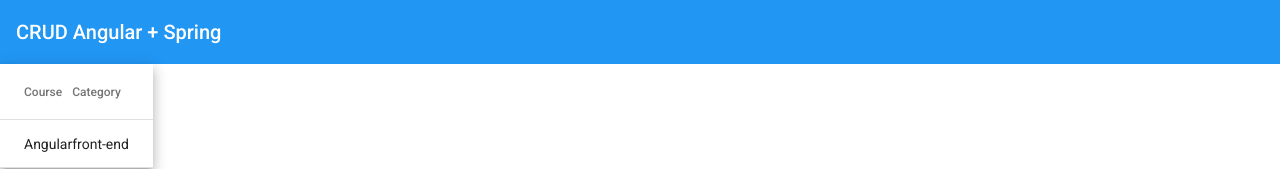
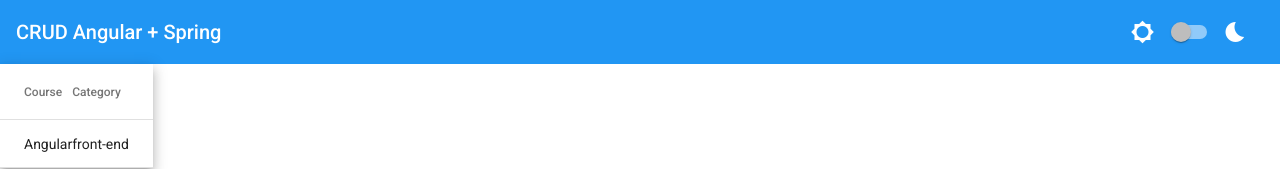
Before and after one commit to tchfer/crud-angular-spring, an Angular app in the folder crud-angular/: page /courses in a window 1280 px wide. Shown: the top 169 px of the page. Built offline with nearby package versions, Linux system fonts and the light colour scheme.

Commit message:
add dark mode

```diff
--- a/crud-angular/src/app/app.component.html
+++ b/crud-angular/src/app/app.component.html
@@ -1,4 +1,9 @@
 <mat-toolbar color="primary">
   <span>CRUD Angular + Spring</span>
+  <div class="toggle dark-mode">
+    <mat-icon class="mat-18"> brightness_5 </mat-icon>
+    <mat-slide-toggle [formControl]="toggleControl"> </mat-slide-toggle>
+    <mat-icon class="mat-18"> bedtime </mat-icon>
+  </div>
 </mat-toolbar>
 <router-outlet></router-outlet>
--- a/crud-angular/src/app/app.component.scss
+++ b/crud-angular/src/app/app.component.scss
@@ -0,0 +1,12 @@
+mat-toolbar {
+  display: flex;
+  align-items: center;
+  justify-content: space-between;
+}
+
+.toggle {
+  width: 150px;
+  display: flex;
+  align-items: center;
+  justify-content: space-evenly;
+}
--- a/crud-angular/src/app/app.component.ts
+++ b/crud-angular/src/app/app.component.ts
@@ -1,4 +1,5 @@
-import { Component } from '@angular/core';
+import { Component, HostBinding } from '@angular/core';
+import { FormControl } from '@angular/forms';
 
 @Component({
   selector: 'app-root',
@@ -7,4 +8,14 @@ import { Component } from '@angular/core';
 })
 export class AppComponent {
   title = 'crud-angular';
+
+  @HostBinding('class') className = '';
+
+  public toggleControl= new FormControl(false);
+
+  ngOnInit(): void {
+    this.toggleControl.valueChanges.subscribe(val => {
+      this.className = val ? 'dark-mode' : '';
+    });
+  }
 }
--- a/crud-angular/src/styles.scss
+++ b/crud-angular/src/styles.scss
@@ -3,12 +3,18 @@
 @include mat-core();
 
 $custom-app-primary: mat-palette($mat-blue);
-$custom-app-secondary: mat-palette($mat-indigo, A200, A400, 700);
+$custom-app-secondary: mat-palette($mat-gray, 900);
 $custom-app-warn: mat-palette($mat-red);
 
-$custom-theme: mat-light-theme($custom-app-primary, $custom-app-secondary, $custom-app-warn);
+$custom-light-theme: mat-light-theme($custom-app-primary, $custom-app-secondary, $custom-app-warn);
 
-@include angular-material-theme($custom-theme);
+@include angular-material-theme($custom-light-theme);
+
+$custom-dark-theme: mat-dark-theme($custom-app-primary, $custom-app-secondary, $custom-app-warn);
+
+.dark-mode {
+@include angular-material-theme($custom-dark-theme);
+}
 
 html, body { height: 100%; }
 body { margin: 0; font-family: Roboto, "Helvetica Neue", sans-serif; }
```
Also changed, not shown: crud-angular/src/app/app.module.ts (+9 -2 lines).
